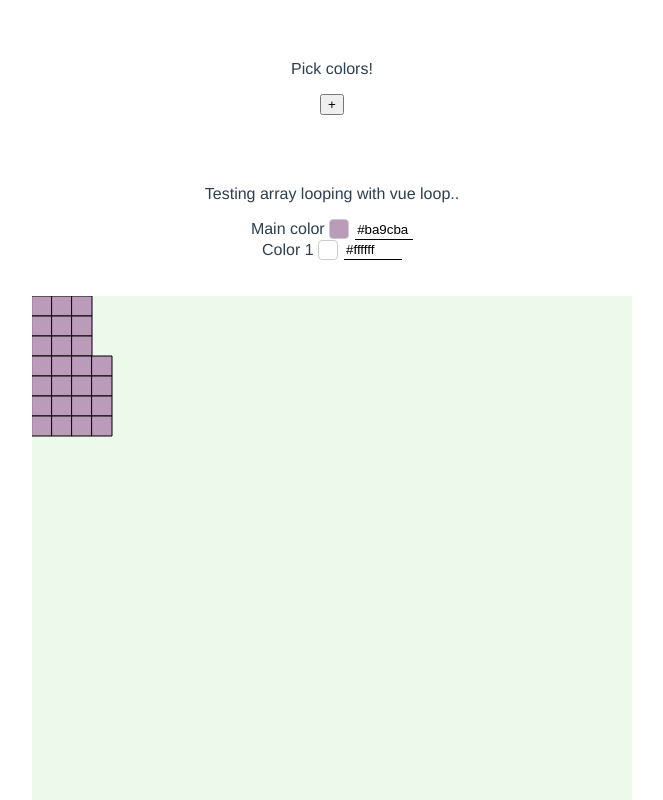
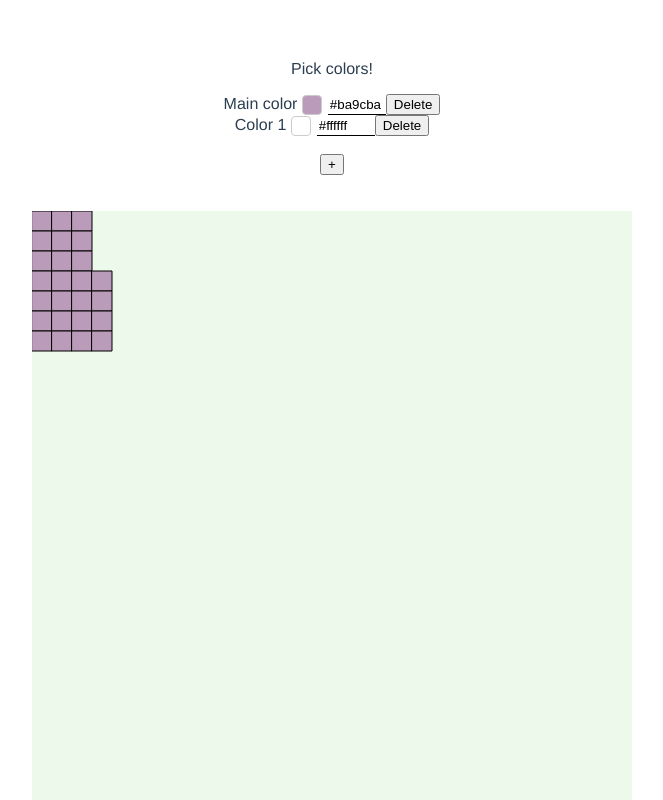
Before and after one commit to SuviAnnina/knitdesignerapp, a Vue app: page / in a window 1280 px wide. Shown: the top 800 px of the page, without its empty margins (308-971 px from the left). Built offline with nearby package versions, Linux system fonts and the light colour scheme.

Commit message:
Add delete colorpicker

```diff
--- a/src/colorPalette.js
+++ b/src/colorPalette.js
@@ -49,32 +49,12 @@ export const colorPalette = reactive({
     color7: ''
 });
 
-// an array of objects holding maincolor: #code and boolean show: true / false?
-
 export function updateColor(colorKey, colorCode) {
     if (colorPalette[colorKey] !== undefined) {
         colorPalette[colorKey] = `#${colorCode}`;
     }
 }
-/* export function updateColor(colorKey, colorCode) {
-    for (let colorObject of colorPalette) {
-        // Use Object.prototype.hasOwnProperty to avoid ESLint warning
-        if (Object.prototype.hasOwnProperty.call(colorObject, colorKey)) {
-            colorObject[colorKey] = `#${colorCode}`;
-            break;
-        }
-    }
-} */
+
 export function setColorEmpty(colorKey) {
-    colorPalette[colorKey] = 'leikisti tyhjä';
+    colorPalette[colorKey] = '';
 }
-
-/* export function setColorEmpty(colorKey) {
-    for (let colorObject of colorPalette) {
-        // Use Object.prototype.hasOwnProperty to avoid ESLint warning
-        if (Object.prototype.hasOwnProperty.call(colorObject, colorKey)) {
-            colorObject[colorKey] = 'leikisti tyhjä';  // Modify as needed
-            break;
-        }
-    }
-} */
--- a/src/components/ColorPickerInput.vue
+++ b/src/components/ColorPickerInput.vue
@@ -1,24 +1,24 @@
 <script setup>
 import ColorPicker from 'primevue/colorpicker';
 import { ref, watch, defineProps } from "vue";
-import { colorPalette, updateColor } from '@/colorPalette';
+import { colorPalette, updateColor, setColorEmpty } from '@/colorPalette';
 
 // TODO: input checker
 
  const props = defineProps({
     title: String,
-    colorKey: String
+    colorKey: String,
+    index: Number
 });
 
-const color = ref(colorPalette[props.colorKey]); // this needs to be fixed
-// const color = ref(getColorValue(props.colorKey));
+const color = ref(colorPalette[props.colorKey]);
 
-// function getColorValue(colorKey) {
-//     const colorObject = colorPalette.find(item =>
-//         Object.prototype.hasOwnProperty.call(item, colorKey)
-//     );
-//     return colorObject[colorKey];
-// }
+const handleDeleteColorPicker = (colorKey) => {
+    console.log("Attempting to delete a colorpicker");
+    console.log('received colorkey: ',colorKey);
+    setColorEmpty(colorKey);
+    console.log('should be empty: ',colorPalette[colorKey]);
+}
 
 watch(color, () => {
     //console.log('colorpalette original mainColor, should be #ba9cba: ',colorPalette.mainColor);
@@ -38,6 +38,7 @@ watch(color, () => {
     {{ title }}
         <ColorPicker v-model="color" />
         <input v-model="color" v-tooltip="'Enter hex code without #'" placeholder="123456"/>
+        <button @click="handleDeleteColorPicker(colorKey)" >Delete</button>
     </div>
 </template>
 
--- a/src/components/YarnManager.vue
+++ b/src/components/YarnManager.vue
@@ -5,32 +5,28 @@ import { ref } from 'vue';
 
 const colorNumber = ref(2);
 
-const handleAddColor = () => {
-    console.log("yay");
+const handleAddColorPicker = () => {
     updateColor(`color${colorNumber.value}`, "ffffff");
     colorNumber.value++;
+
+    for (const color in colorPalette){
+        console.log(`${color}: ${colorPalette[color]}`);
+    }
 }
 
 </script>
 <template>
     <div>
         <p>Pick colors!</p>
-        <!-- <ColorPickerInput title="Background" colorKey="mainColor"/>
+         <div v-for="(value, key, index) in colorPalette" :key="index" v-show="value">
+            <ColorPickerInput
+            :title="index === 0 ? 'Main color' : `Color ${index}`"
+            :colorKey="key"
+            :index="index"
+            />
+        </div>
         <br/>
-        <ColorPickerInput title="Color 1" colorKey="color1"/>
-        <br/> -->
-        <button @click="handleAddColor">+</button>
-        <br/>
-        <br/>
-        <br/>
-        <br/>
-        <p>Testing array looping with vue loop..</p>
-         <div v-for="(value, key, index) in colorPalette" :key="index">
-            <ColorPickerInput
-            v-show="value"
-            :title="index === 0 ? 'Main color' : `Color ${index}`"
-            :colorKey="key" />
-        </div>
+        <button @click="handleAddColorPicker">+</button>
     </div>
 </template>
 
```
